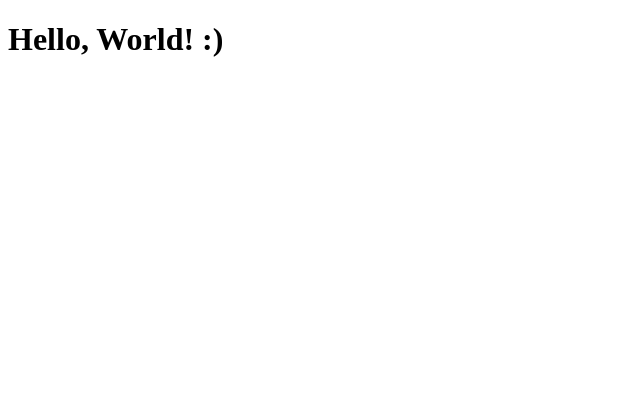
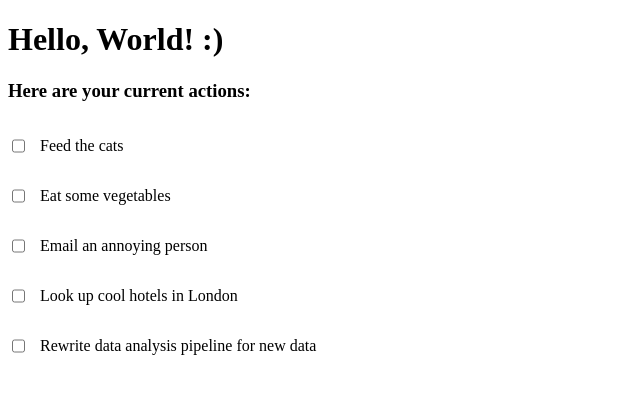
Before and after one commit to jdonlan91/to-do-app-frontend, a plain HTML site: page index.html in a window 1280 px wide. Shown: the whole page, without its empty margins (0-640 px from the left). Drawn offline with Linux system fonts and the light colour scheme; files that its build step writes are made by us from their sources.

Commit message:
add functionality to display actions from fake database

```diff
--- a/css/styles.css
+++ b/css/styles.css
@@ -0,0 +1,8 @@
+/* #actions_list {
+  display: flex;
+} */
+
+.action_item {
+  display: flex;
+  gap: 12px;
+}
--- a/index.html
+++ b/index.html
@@ -4,9 +4,13 @@
     <meta charset="UTF-8" />
     <meta name="viewport" content="width=device-width, initial-scale=1.0" />
     <title>To-Do app</title>
-    <link rel="stylesheet" href="styles.css" />
+    <link rel="stylesheet" href="css/styles.css" />
+    <script defer src="scripts/inbox.js"></script>
   </head>
   <body>
     <h1>Hello, World! :)</h1>
+    <div id="actions_list">
+      <h3>Here are your current actions:</h3>
+    </div>
   </body>
 </html>
--- /dev/null
+++ b/scripts/inbox.js
@@ -0,0 +1,42 @@
+const fake_actions = [{
+  id: 1,
+  status: 'to do',
+  description: 'Feed the cats'
+},
+{
+  id: 2,
+  status: 'to do',
+  description: 'Eat some vegetables'
+},
+{
+  id: 3,
+  status: 'to do',
+  description: 'Email an annoying person'
+},
+{
+  id: 4,
+  status: 'to do',
+  description: 'Look up cool hotels in London'
+},
+{
+  id: 5,
+  status: 'to do',
+  description: 'Rewrite data analysis pipeline for new data'
+}]
+
+const actions_list = document.getElementById('actions_list')
+console.log(actions_list)
+fake_actions.forEach(action => {
+  const action_item = document.createElement('div')
+  action_item.className = "action_item"
+  action_item.id = `action_${action.id}`
+  console.log(action_item.className)
+  const action_text = document.createElement('p')
+  action_text.innerText = action.description
+  const checkbox = document.createElement('input')
+  checkbox.type = "checkbox"
+
+  action_item.appendChild(checkbox)
+  action_item.appendChild(action_text)
+  actions_list.appendChild(action_item)
+});
```
